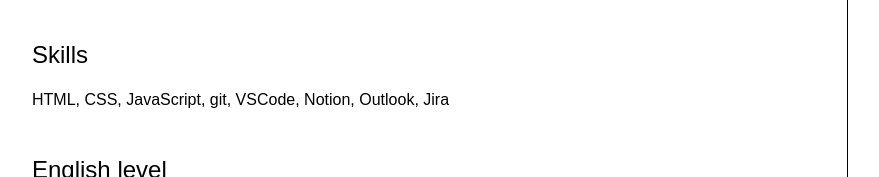
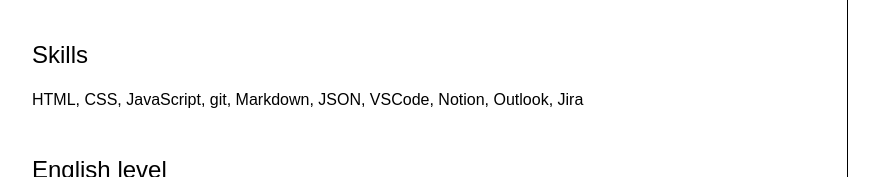
Before and after one commit to DariaZhi/rsschool-cv, a plain HTML site: page index.html in a window 1280 px wide. Shown: the part 851-1028 px from the top of the page, without its empty margins (64-943 px from the left). Drawn offline with Linux system fonts and the light colour scheme.

Commit message:
feat: add skills in section skills

```diff
--- a/index.html
+++ b/index.html
@@ -46,7 +46,7 @@
                 </section>
                 <section class="skills">
                     <h2>Skills</h2>
-                    <p>HTML, CSS, JavaScript, git, VSCode, Notion, Outlook, Jira</p>
+                    <p>HTML, CSS, JavaScript, git, Markdown, JSON, VSCode, Notion, Outlook, Jira</p>
                 </section>
                 <section class="english_level">
                     <h2>English level</h2>
```
